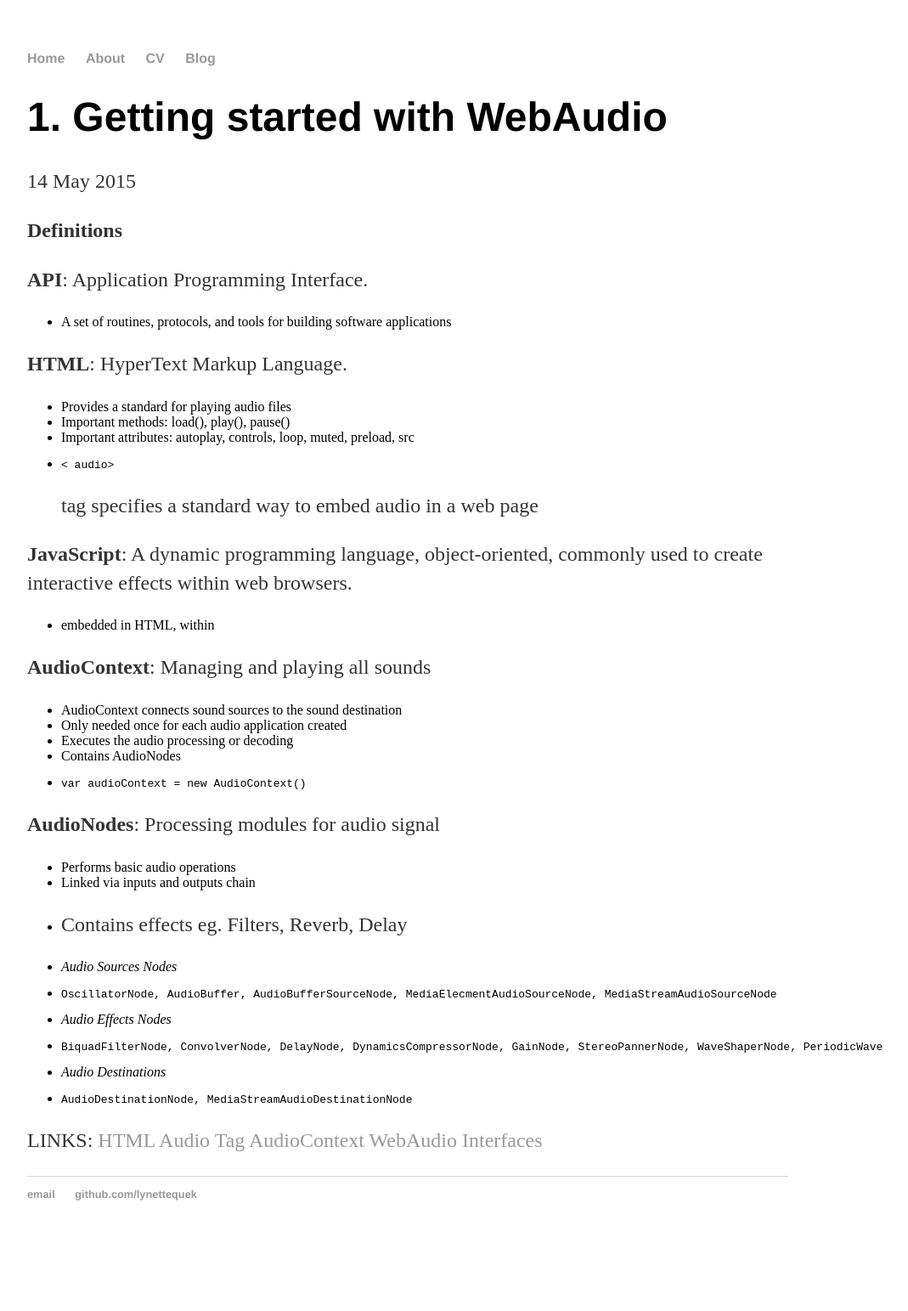
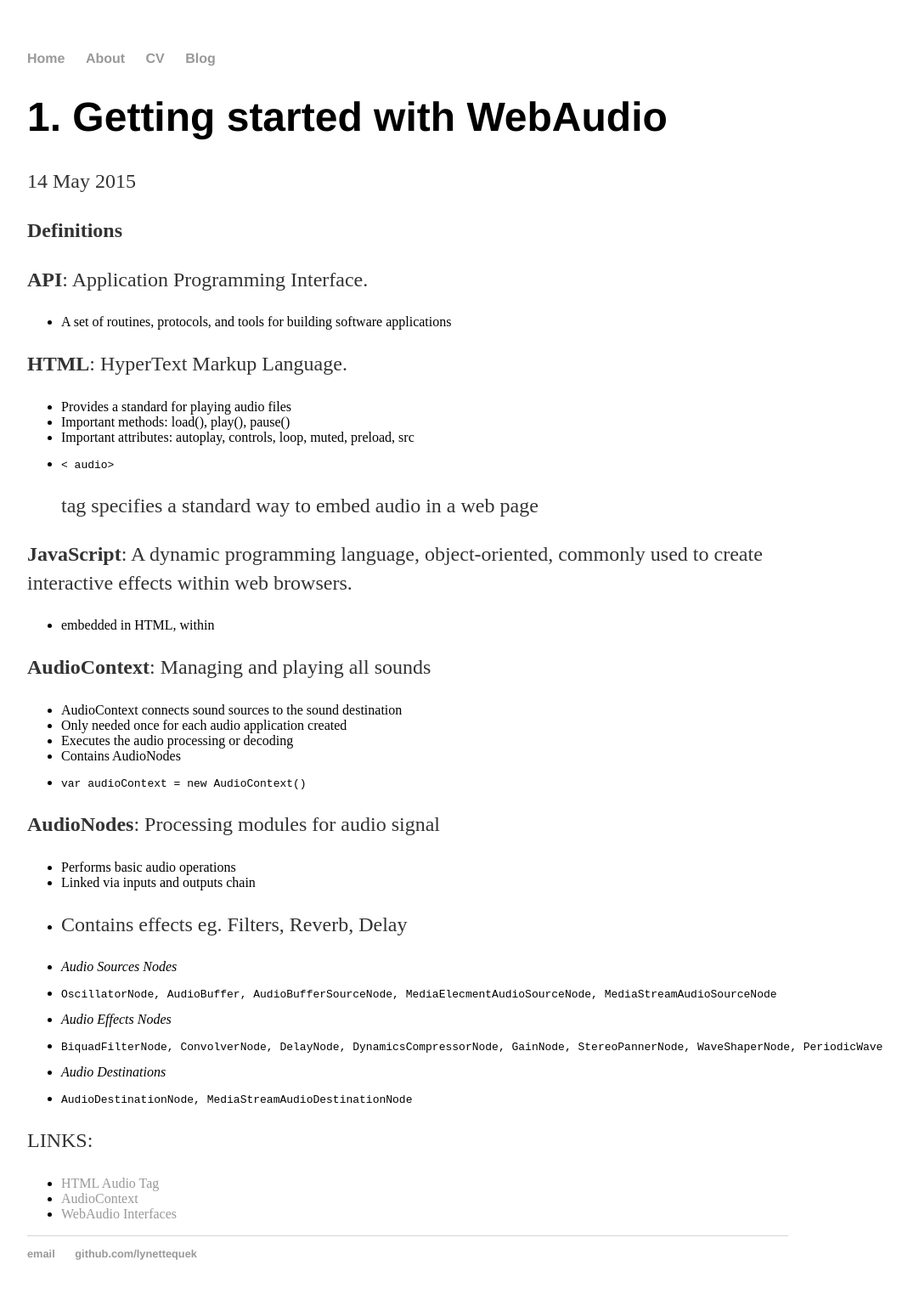
Before and after one commit to lynettequek/lynettequek.github.io, a Jekyll site: the page built from _posts/2015-05-14-WebAudio-Blog-1.md, in a window 1280 px wide. Shown: the whole page at 85% size, without its empty margins (160-1229 px from the left). Built offline with Jekyll 4.4.1, drawn with Linux system fonts in a browser that asks for light colours; before the commit the page ends 1473 px from its top, so only the background shows below that.

````diff
--- a/_posts/2015-05-14-WebAudio-Blog-1.md
+++ b/_posts/2015-05-14-WebAudio-Blog-1.md
@@ -59,6 +59,6 @@ AudioDestinationNode, MediaStreamAudioDestinationNode
 ```
 
 LINKS:
-[HTML Audio Tag](http://www.w3schools.com/htmL/html5_audio.asp)
-[AudioContext](http://www.html5rocks.com/en/tutorials/webaudio/intro/)
-[WebAudio Interfaces](https://developer.mozilla.org/en-US/docs/Web/API/Web_Audio_API)
+- [HTML Audio Tag](http://www.w3schools.com/htmL/html5_audio.asp)
+- [AudioContext](http://www.html5rocks.com/en/tutorials/webaudio/intro/)
+- [WebAudio Interfaces](https://developer.mozilla.org/en-US/docs/Web/API/Web_Audio_API)
````
